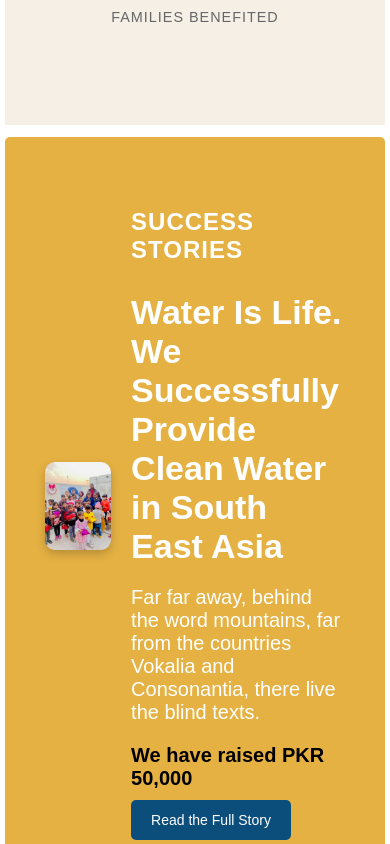
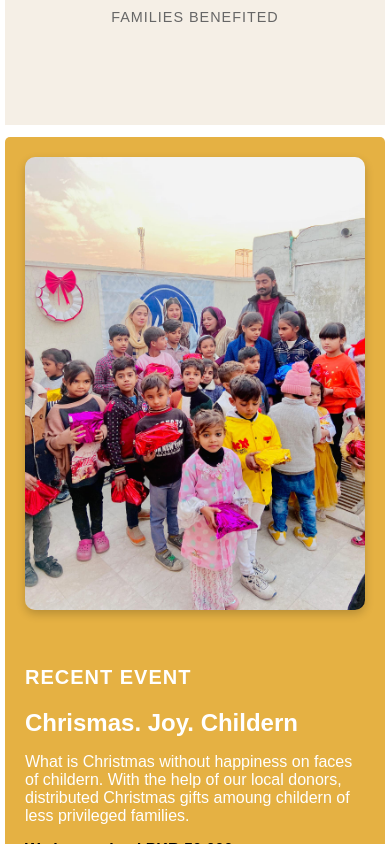
Before and after one commit to jawadghouri/helpgracefoundation, a React (Vite) app: page / in a window 390 px wide. Shown: the part 3060-3904 px from the top of the page. Built offline with nearby package versions, Linux system fonts and the light colour scheme.

Commit message:
events styling fixed

```diff
--- a/src/components/Event.css
+++ b/src/components/Event.css
@@ -2,12 +2,17 @@
   display: flex;
   align-items: center;
   justify-content: space-around;
-  /* background: #f4c542;
-  background: #e67e22; */
   background: #e5b143;
   padding: 40px;
   border-radius: 5px;
   gap: 20px;
+  flex-wrap: wrap; /* Allow wrapping on smaller screens */
+}
+
+.image-container {
+  flex: 1 1 350px; /* Allow image to grow and shrink, start with 350px width */
+  display: flex; /* use flex to center image */
+  justify-content: center; /* center the image */
 }
 
 .image-container img {
@@ -15,9 +20,12 @@
   max-width: 350px;
   border-radius: 10px;
   box-shadow: 0px 4px 10px rgba(0, 0, 0, 0.2);
+  display: block; /* Remove extra space below image */
+  height: auto; /* Maintain aspect ratio */
 }
 
 .content {
+  flex: 1 1 500px; /* Allow content to grow and shrink, start with 500px width */
   max-width: 500px;
   color: white;
 }
@@ -58,3 +66,38 @@
 .read-more:hover {
   background-color: #0056b3;
 }
+
+/* Responsive adjustments */
+@media (max-width: 768px) {
+  .success-story {
+    padding: 30px;
+    gap: 30px; /* Increase gap for better spacing on smaller screens */
+    justify-content: center; /* center the content */
+  }
+
+  .content h2 {
+    font-size: 28px; /* Reduce font size on smaller screens */
+  }
+
+  .content p {
+    font-size: 18px; /* Reduce font size on smaller screens */
+  }
+}
+
+@media (max-width: 576px) {
+  .success-story {
+    padding: 20px;
+  }
+
+  .content h4 {
+    font-size: 20px;
+  }
+
+  .content h2 {
+    font-size: 24px;
+  }
+
+  .content p {
+    font-size: 16px;
+  }
+}
--- a/src/components/Event.jsx
+++ b/src/components/Event.jsx
@@ -8,13 +8,12 @@ function Event() {
         <img src={giftsEvent} alt='Success Story' />
       </div>
       <div className='content'>
-        <h4>SUCCESS STORIES</h4>
-        <h2>
-          Water Is Life. We Successfully Provide Clean Water in South East Asia
-        </h2>
+        <h4>Recent Event</h4>
+        <h2>Chrismas. Joy. Childern</h2>
         <p>
-          Far far away, behind the word mountains, far from the countries
-          Vokalia and Consonantia, there live the blind texts.
+          What is Christmas without happiness on faces of childern. With the
+          help of our local donors, distributed Christmas gifts amoung childern
+          of less privileged families.
         </p>
         <p className='highlight'>
           We have raised <strong>PKR 50,000</strong>
```
